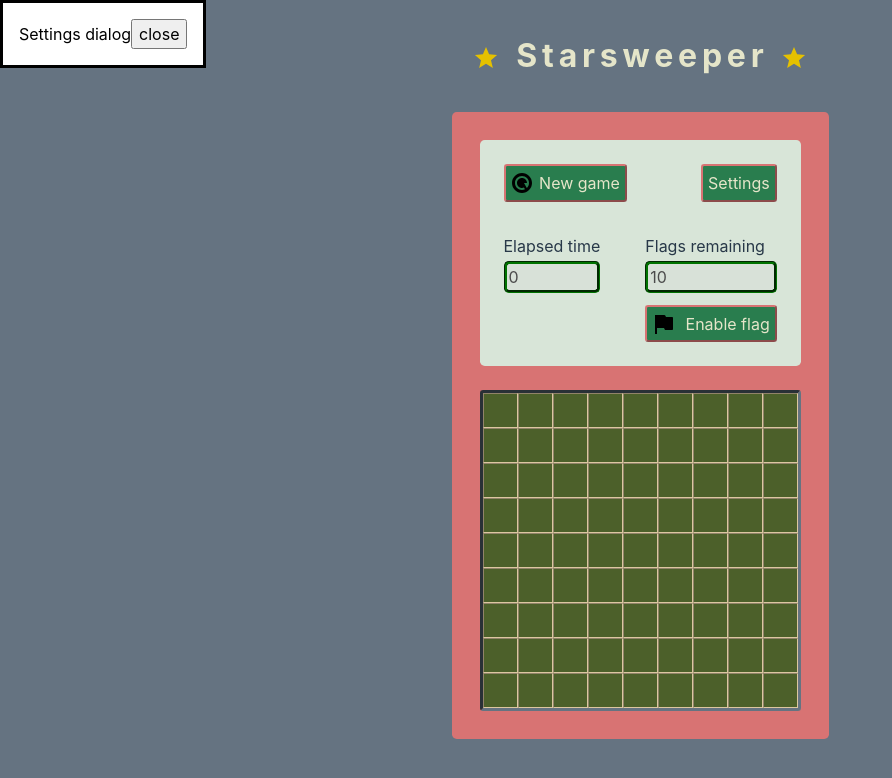
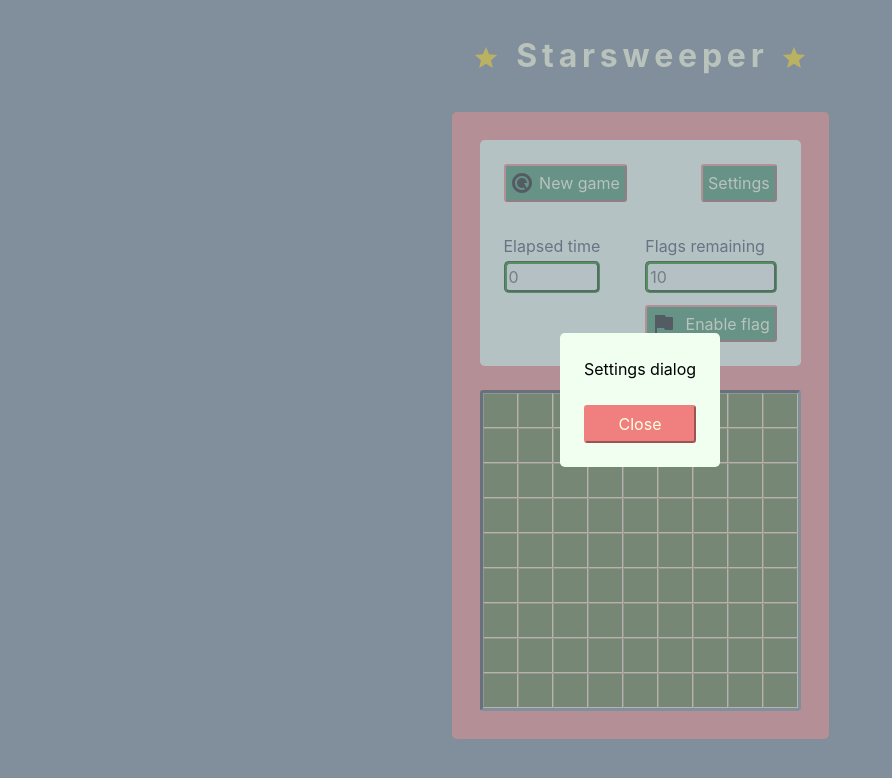
Before and after one commit to jkrajcir/starsweeper, a Vue app: page / in a window 1280 px wide. Both pictures are taken after a click on the button "Settings". Shown: the top 778 px of the page, without its empty margins (0-892 px from the left). Built offline with nearby package versions, Linux system fonts and the light colour scheme.

Commit message:
styling for VueDialog

```diff
--- a/src/components/VueDialog.vue
+++ b/src/components/VueDialog.vue
@@ -16,8 +16,42 @@ function closeDialog() {
 <template>
   <dialog :ref="(dialogElement) => setDialogRef(dialogElement as HTMLDialogElement)">
     <slot></slot>
-    <button @click="closeDialog()">close</button>
+    <button class="dialog-close-button" @click="closeDialog()">Close</button>
   </dialog>
 </template>
 
-<style lang="scss"></style>
+<style lang="scss">
+@use 'sass:color';
+
+dialog {
+  flex-direction: column;
+  row-gap: 1.5rem;
+  padding: 1.5rem;
+  border-radius: 0.3rem;
+  border: unset;
+  margin: auto;
+  background-color: honeydew;
+
+  &[open] {
+    display: flex;
+  }
+
+  &::backdrop {
+    background-color: color.scale($color: slategray, $lightness: 20%, $alpha: -40%);
+  }
+}
+
+.dialog-close-button {
+  display: flex;
+  align-items: center;
+  justify-content: center;
+  height: fit-content;
+  padding: 0.3rem;
+  background-color: lightcoral;
+  color: lightyellow;
+  cursor: pointer;
+  user-select: none;
+  border-radius: 0.2rem;
+  border-color: lightcoral;
+}
+</style>
```
